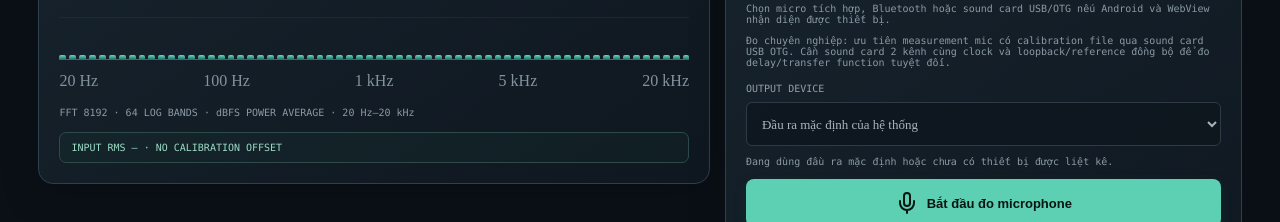
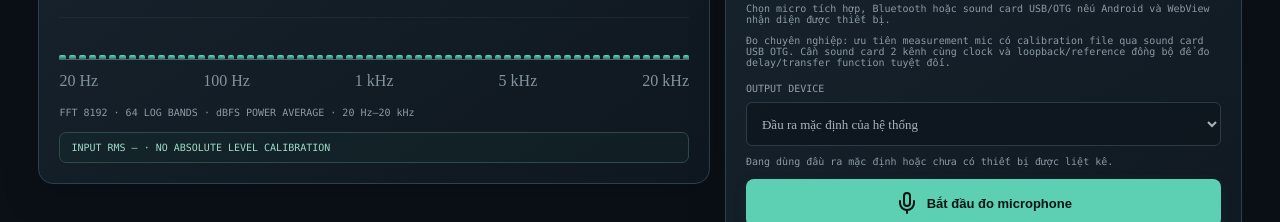
Before and after one commit to nhocktrung2019-ux/CHURCH-AUDIO-AI, a React (Vite) app: page / in a window 1280 px wide. Shown: the part 820-1042 px from the top of the page. Built offline with nearby package versions, Linux system fonts and the light colour scheme.

Commit message:
fix: label uncalibrated RTA level as dBFS

```diff
--- a/src/App.tsx
+++ b/src/App.tsx
@@ -76,7 +76,7 @@ export default function App() {
     <div className="heading"><Activity /><h2>RTA · Real-time Analyzer</h2><span>{a.running ? "LIVE" : "WAITING"}</span></div>
     <div className="chart">{a.spectrum.map((value, index) => <i key={index} style={{ height: `${Math.max(2, (value + 100) * .98)}%` }} />)}</div>
     <div className="axis"><span>20 Hz</span><span>100 Hz</span><span>1 kHz</span><span>5 kHz</span><span>20 kHz</span></div>
-    <small className="muted">FFT 8192 · 64 LOG BANDS · dBFS POWER AVERAGE · 20 Hz–20 kHz</small><p className="calibrated-inline">INPUT RMS {a.rmsDbfs <= -99 ? "—" : (a.rmsDbfs + calibrationOffsetDb).toFixed(1) + " dB SPL"} · {calibrationOffsetDb === 0 ? "NO CALIBRATION OFFSET" : "ONE-POINT OFFSET ACTIVE"}</p>
+    <small className="muted">FFT 8192 · 64 LOG BANDS · dBFS POWER AVERAGE · 20 Hz–20 kHz</small><p className="calibrated-inline">INPUT RMS {a.rmsDbfs <= -99 ? "—" : (a.rmsDbfs + calibrationOffsetDb).toFixed(1) + (Math.abs(calibrationOffsetDb) > 0.001 ? " dB SPL" : " dBFS")} · {Math.abs(calibrationOffsetDb) > 0.001 ? "ONE-POINT LEVEL CALIBRATION ACTIVE" : "NO ABSOLUTE LEVEL CALIBRATION"}</p>
   </article>;
 
   const SpectrogramPanel = () => <article className="panel">
```
